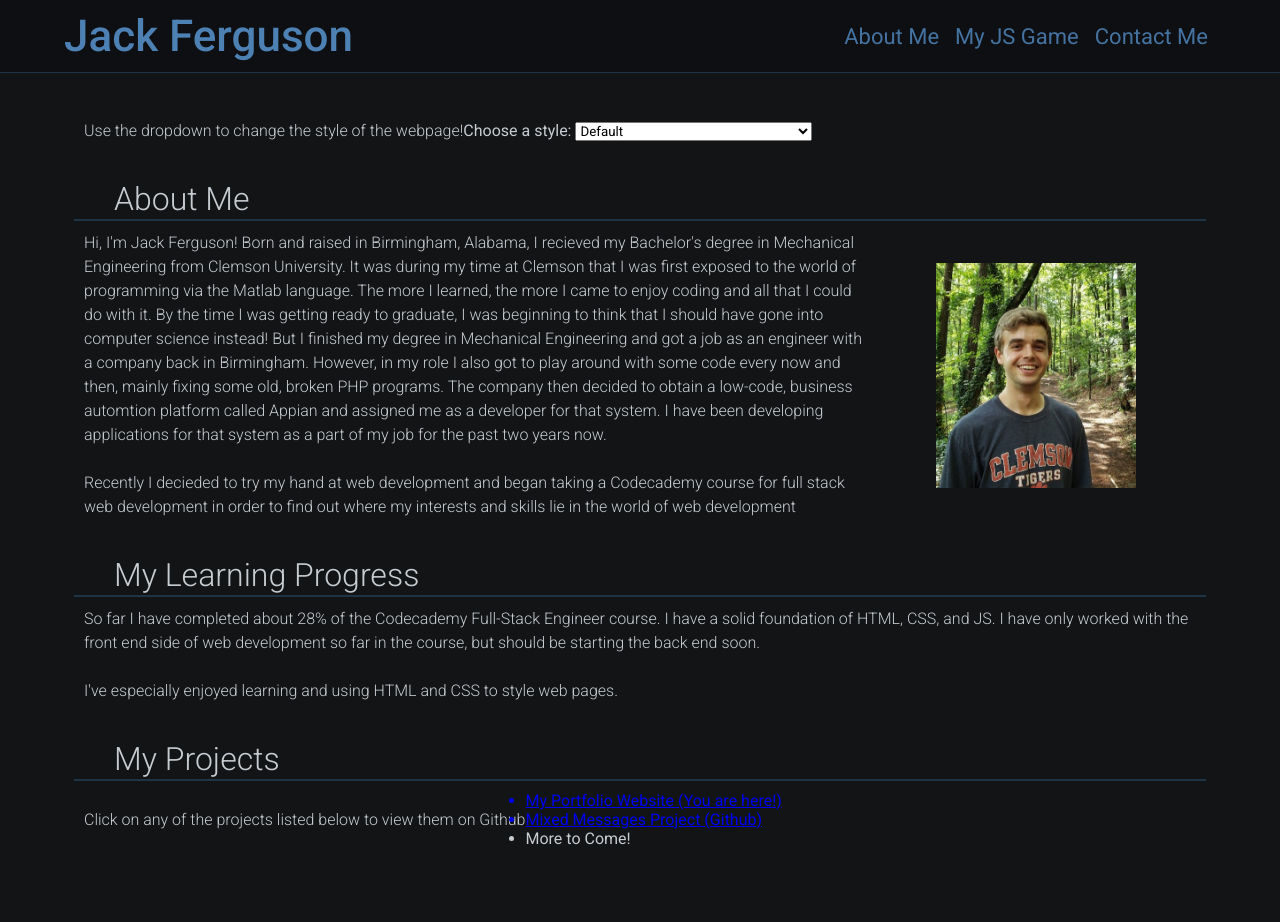
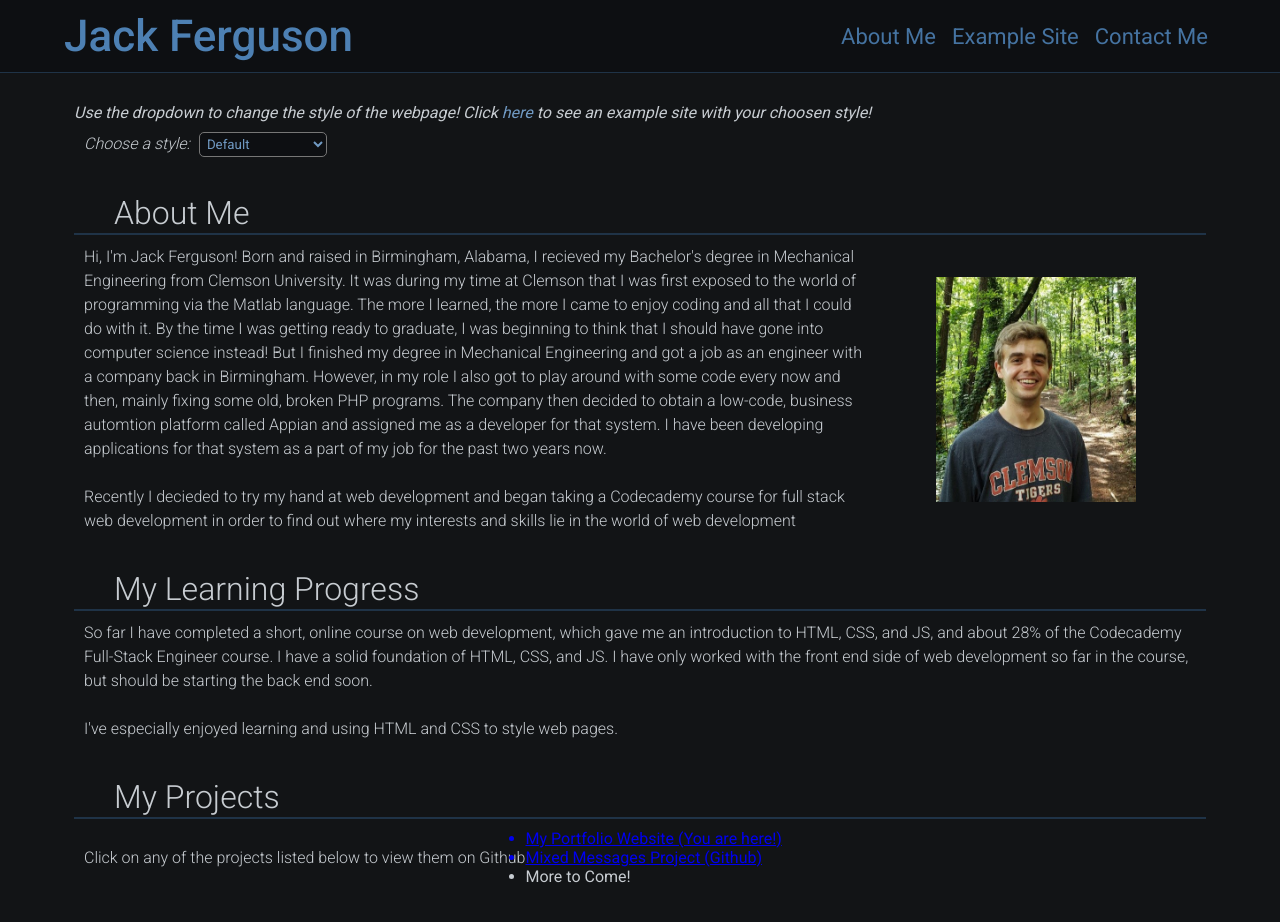
Before and after one commit to jackf514/portfolio-site, a plain HTML site: page index.html in a window 1280 px wide. Before the commit the page ends 878 px from the top, so only its background shows below. Drawn offline with Linux system fonts and the light colour scheme.

Commit message:
Updates to style selection section

```diff
--- a/index.html
+++ b/index.html
@@ -15,8 +15,8 @@
             <h1>Jack Ferguson</h1>
             <nav>
                 <ul>
-                    <a href="#"><li>About Me</li></a>
-                    <a href="#"><li>My JS Game</li></a>
+                    <a href="#about"><li>About Me</li></a>
+                    <a href="#"><li>Example Site</li></a>
                     <a href="#"><li>Contact Me</li></a>
                 </ul>
             </nav>
@@ -25,11 +25,12 @@
 
             <!-- Style Selection -->
             <section id="style-selector">
-                <p>Use the dropdown to change the style of the webpage!</p>
+                <span>Use the dropdown to change the style of the webpage! Click <a href="#example-site">here</a> to see an example site with your choosen style!</span>
                 <form action="/script.js" method="get">
                     <label for="style">Choose a style:</label>
                     <select id="style" name="style">
                         <option value="default">Default</option>
+                        <option value="default-lt">Default (light theme)</option>
                         <option value="minimal">Modern and minimalist (Apple style)</option>
                         <option value="rounded">Rounded and fun (Google style)</option>
                     </select>
@@ -48,7 +49,7 @@
             <!-- Learning Progress Section -->
             <section id="learning-progress">
                 <h2>My Learning Progress</h2>
-                <p>So far I have completed about 28% of the Codecademy Full-Stack Engineer course. I have a solid foundation of HTML, CSS, and JS. I have only worked with the front end side of web development so far in the course, but should be starting the back end soon.<br><br>I've especially enjoyed learning and using HTML and CSS to style web pages.</p>
+                <p>So far I have completed a short, online course on web development, which gave me an introduction to HTML, CSS, and JS, and about 28% of the Codecademy Full-Stack Engineer course. I have a solid foundation of HTML, CSS, and JS. I have only worked with the front end side of web development so far in the course, but should be starting the back end soon.<br><br>I've especially enjoyed learning and using HTML and CSS to style web pages.</p>
             </section>
 
             <!-- Projects Section -->
@@ -62,6 +63,11 @@
                 </ul>
             </section>
 
+            <!-- Example Site Section -->
+            <section id="example-site">
+
+            </section>
+
             <!-- Fun Fact Section -->
             <figure id="fun-fact">
 
--- a/styles.css
+++ b/styles.css
@@ -83,6 +83,43 @@ section {
     padding: 10px;
 }
 
+#style-selector {
+    margin-top: 0px;
+    font-weight: 300;
+    font-style: italic;
+}
+
+#style-selector span {
+    width: 100%;
+    margin-bottom: 10px;
+    font-weight: 400;
+}
+
+#style-selector label {
+    margin-left: 10px;
+}
+
+#style-selector a {
+    text-decoration: none;
+    font-size: 1rem;
+    color:hsla(210, 40%, 60%, 1)
+}
+
+select {
+    background-color: hsla(210, 15%, 6%, 1);
+    color:hsla(210, 40%, 60%, 1);
+    margin-left: 5px;
+    padding: 3px;
+    border-radius: 5px;
+    width: 8rem;
+    transition: width 2s;
+}
+
+select:focus {
+    border-color: hsla(210, 40%, 20%, 1);
+    width: auto;
+}
+
 #about p {
     width: 70%;
     display: inline-block;
```
